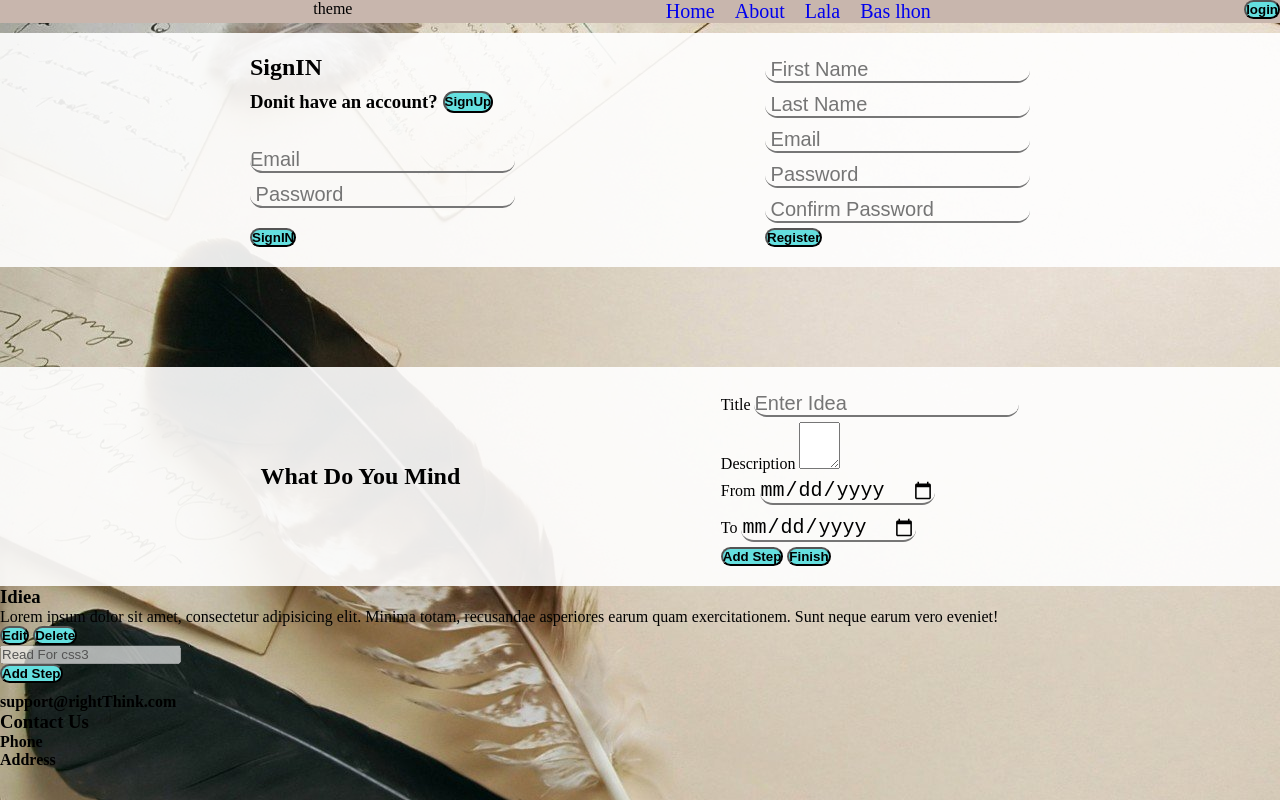
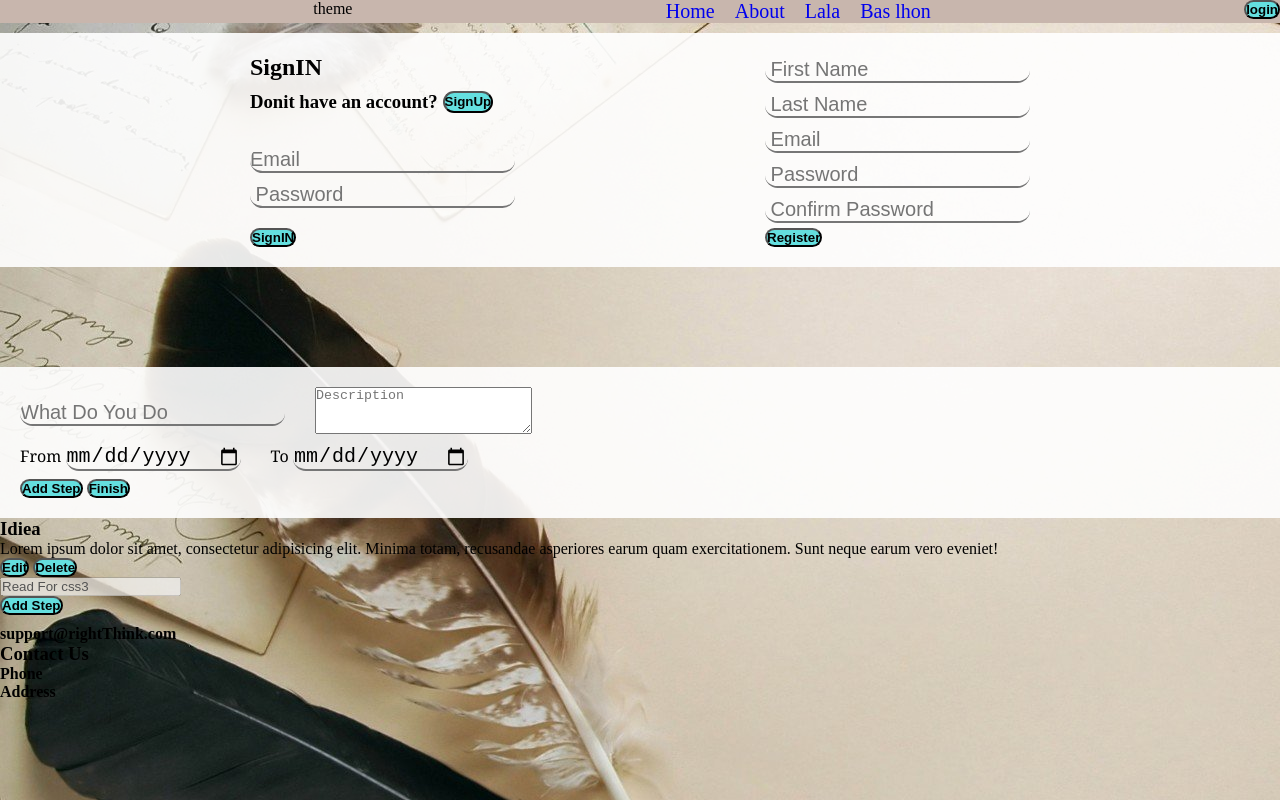
Before and after one commit to C4-IyadSaadeh/MERAKI_Academy_Project_2, a plain HTML site: page ToDoList/index2.html in a window 1280 px wide. Drawn offline with nearby package versions, Linux system fonts and the light colour scheme.

Commit message:
edit section2

```diff
--- a/ToDoList/index2.html
+++ b/ToDoList/index2.html
@@ -54,11 +54,7 @@
             </div>
 
             <div class="define-input">
-              <input
-                type="email"
-                placeholder="Email"
-                id="login-email"
-              />
+              <input type="email" placeholder="Email" id="login-email" />
             </div>
 
             <div class="define-input">
@@ -86,11 +82,7 @@
               />
             </div>
             <div class="define-input">
-              <input
-                type="email"
-                placeholder=" Email"
-                id="register-email"
-              />
+              <input type="email" placeholder=" Email" id="register-email" />
             </div>
             <div class="define-input">
               <input
@@ -111,18 +103,20 @@
         </div>
       </section>
       <section class="second">
+        <div class="second-container">
 
-        <div class="second-container">
-          <h2>What Do You Mind</h2>
-          <div>
+
+          <div class="one">
             <div class="define-input">
-              <label for="title-idea">Title</label>
-              <input type="text" placeholder="Enter Idea" id="title-idea" />
+
+              <input type="text" placeholder="What Do You Do" id="title-idea" />
             </div>
             <div class="define-input">
-              <label for="description-idea">Description</label>
-              <textarea id="description-idea" cols="3" rows="3"></textarea>
+
+              <textarea id="description-idea" placeholder="Description"  cols="25" rows="3"></textarea>
             </div>
+          </div>
+          <div class="two">
             <div class="define-input">
               <label for="from-date">From </label>
               <input type="date" id="from-date" />
@@ -131,10 +125,11 @@
               <label for="to-date">To </label>
               <input type="date" id="to-date" />
             </div>
-            <div class="buttons">
-              <button id="addStep">Add Step</button>
-              <button id="finish">Finish</button>
-            </div>
+          </div>
+
+          <div class="buttons">
+            <button id="addStep">Add Step</button>
+            <button id="finish">Finish</button>
           </div>
         </div>
       </section>
--- a/ToDoList/style2.css
+++ b/ToDoList/style2.css
@@ -112,15 +112,19 @@ button{
     font-weight: 700;
 }
 /* Second Section */
-.second-container{
+.second-container {
+    background-color: rgba(255, 255, 255, 0.9);
+    color: black;
+    padding: 20px;
+    font-family:Georgia, 'Times New Roman', Times, serif ;
+    margin-top: 100px;
+}
+.second-container .one ,.two{
     display: grid;
     grid-template-columns: repeat(2,auto);
     grid-template-rows: auto;
-    justify-content:space-evenly;
+    justify-content:flex-start;
     align-items: center;
-    gap: 20px;
-    background-color: rgba(255, 255, 255, 0.9);
-    color: black;
-    padding: 20px;
-    margin-top: 100px;
+    gap: 30px;
+
 }
```
